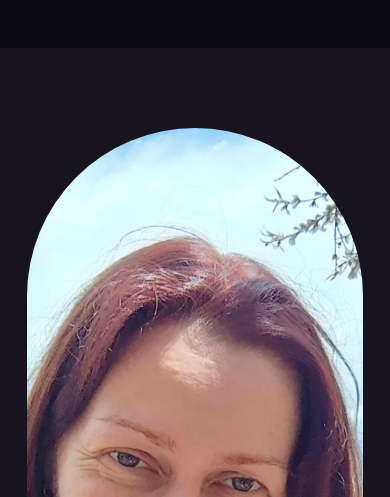
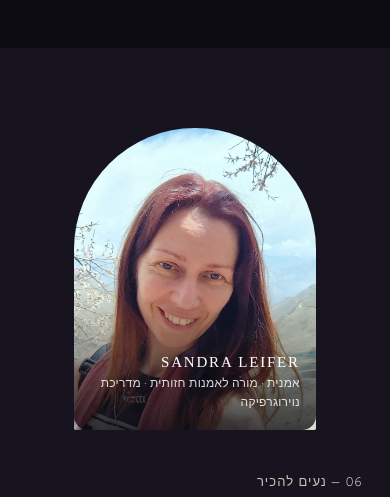
Before and after one commit to eligrumman/sandra-books, a plain HTML site: page dist/index.html in a window 390 px wide. Shown: the part 7950-8447 px from the top of the page. Drawn offline with Linux system fonts and the light colour scheme; animation ran at ten frames a second.

Commit message:
Home: shrink About portrait (fix forced 725px height attr, 62vw/260px on phones, 360px desktop), add caption scrim
Claude-Session: https://claude.ai/code/session_01PbMySSxLJb6ecKYKh6mbLa

```diff
--- a/dist/assets/css/site.css
+++ b/dist/assets/css/site.css
@@ -198,11 +198,12 @@ em{font-style:normal}
 
 /* ---------- About ---------- */
 .about{display:grid;grid-template-columns:minmax(0,.8fr) minmax(0,1.2fr);gap:clamp(40px,7vw,120px);align-items:center;background:var(--ink-2)}
-.about-portrait{margin:0;position:relative}
-.about-portrait img{width:100%;aspect-ratio:4/5;object-fit:cover;border-radius:999px 999px 14px 14px;filter:saturate(.92)}
-.about-portrait figcaption{position:absolute;bottom:22px;inset-inline-start:22px;direction:ltr;font-family:'Cormorant Garamond',serif;font-size:15px;line-height:1.3;letter-spacing:.12em;text-transform:uppercase;color:#fff;text-shadow:0 1px 18px rgba(0,0,0,.5)}
+.about-portrait{margin:0;position:relative;width:100%;max-width:360px;justify-self:center}
+.about-portrait img{display:block;width:100%;height:auto;aspect-ratio:4/5;max-height:62vh;object-fit:cover;border-radius:999px 999px 14px 14px;filter:saturate(.92)}
+.about-portrait::after{content:"";position:absolute;inset-inline:0;bottom:0;height:46%;border-radius:0 0 14px 14px;background:linear-gradient(to bottom,rgba(12,10,18,0),rgba(12,10,18,.78));pointer-events:none}
+.about-portrait figcaption{z-index:1;position:absolute;bottom:18px;inset-inline:16px;direction:ltr;font-family:'Cormorant Garamond',serif;font-size:15px;line-height:1.3;letter-spacing:.12em;text-transform:uppercase;color:#fff;text-shadow:0 1px 18px rgba(0,0,0,.5)}
 [dir=rtl] .about-portrait figcaption{text-align:right}
-.about-portrait figcaption span{font-family:var(--sans);text-transform:none;letter-spacing:.02em;font-size:13px;opacity:.85}
+.about-portrait figcaption span{font-family:var(--sans);text-transform:none;letter-spacing:.02em;font-size:12px;line-height:1.35;opacity:.85}
 .about-copy .lead{font-family:var(--serif);font-size:clamp(23px,2.2vw,32px);line-height:1.4;font-weight:300;margin:34px 0 22px;color:#f2ebe1}
 .about-copy p{color:#cbc2b9;max-width:620px}
 .facts{display:grid;grid-template-columns:repeat(2,minmax(0,1fr));gap:0;margin:44px 0 0;border-top:1px solid var(--line)}
@@ -303,7 +304,7 @@ em{font-style:normal}
   .work h3{font-size:17px}
   .studio-points{grid-template-columns:1fr;gap:28px}
   .about{grid-template-columns:1fr}
-  .about-portrait{max-width:420px}
+  .about-portrait{width:min(62vw,260px);max-width:none}
   .story-cards{grid-template-columns:1fr}
   .lb-stage{padding:4px}
   .lb-nav{top:auto;bottom:12px;transform:none;width:44px;height:44px}
```
